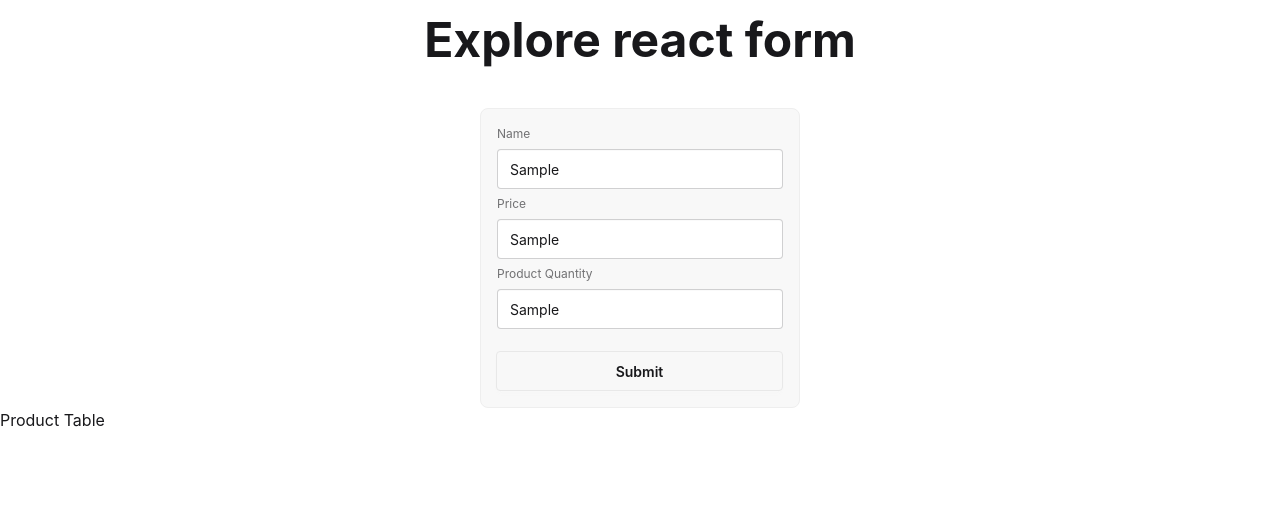
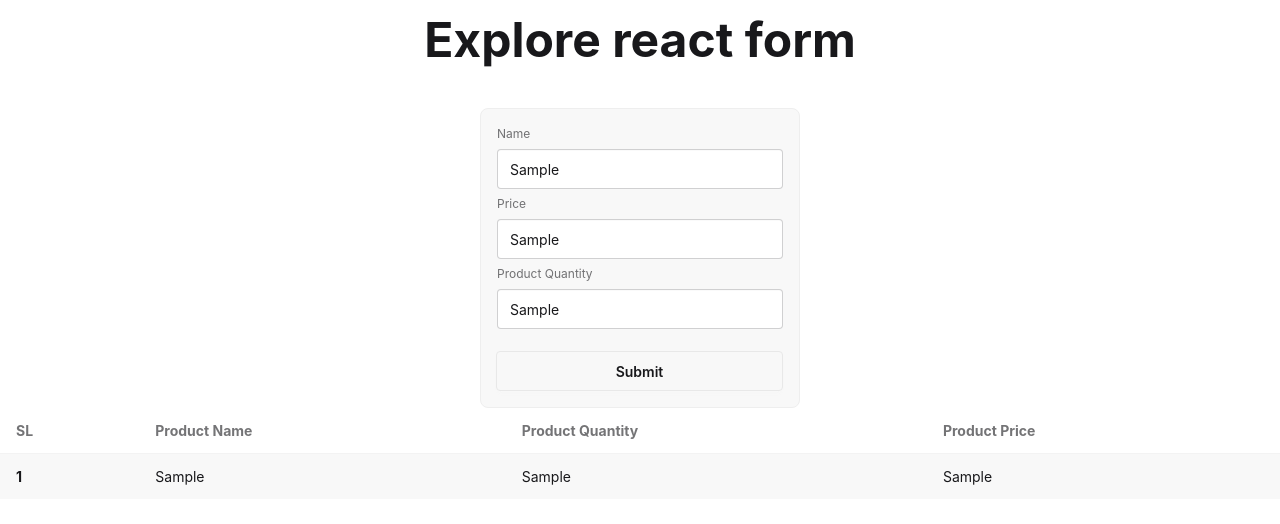
Before and after one commit to antnose/PH-Module-44, a React (Vite) app in the folder React_Form/: page / in a window 1280 px wide. Both pictures are taken after typing "Sample", "Sample", "Sample" into the empty fields and a click on the input "Submit". Shown: the top 524 px of the page. Built offline with nearby package versions, Linux system fonts and the light colour scheme.

Commit message:
Show taken data in ui and also add basic level of validation

```diff
--- a/React_Form/src/components/ProductManagement/ProductForm.jsx
+++ b/React_Form/src/components/ProductManagement/ProductForm.jsx
@@ -1,4 +1,7 @@
-const ProductForm = () => {
+import { useState } from "react";
+
+const ProductForm = ({ handleAddProduct }) => {
+  const [error, setError] = useState("");
   const handleProductSubmit = (e) => {
     e.preventDefault();
     const form = e.target;
@@ -6,13 +9,24 @@ const ProductForm = () => {
     const productPrice = form.price.value;
     const productQuantity = form.quantity.value;
 
-    const newProduct = {
-      productName,
-      productPrice,
-      productQuantity,
-    };
-
-    console.log(newProduct);
+    // Validation
+    if (
+      !productName.length ||
+      !productPrice.length ||
+      !productQuantity.length ||
+      productPrice < 0 ||
+      productQuantity < 0
+    ) {
+      setError("Please enter valid info!");
+      alert(error);
+    } else {
+      const newProduct = {
+        productName,
+        productPrice,
+        productQuantity,
+      };
+      handleAddProduct(newProduct);
+    }
   };
 
   return (
--- a/React_Form/src/components/ProductManagement/ProductManagement.jsx
+++ b/React_Form/src/components/ProductManagement/ProductManagement.jsx
@@ -1,12 +1,17 @@
-import React from "react";
+import { useState } from "react";
 import ProductForm from "./ProductForm";
 import ProductTable from "./ProductTable";
 
 const ProductManagement = () => {
+  const [productData, setProductData] = useState([]);
+  const handleAddProduct = (product) => {
+    setProductData([...productData, product]);
+    console.log(product.length);
+  };
   return (
     <div>
-      <ProductForm />
-      <ProductTable />
+      <ProductForm handleAddProduct={handleAddProduct} />
+      <ProductTable productData={productData} />
     </div>
   );
 };
--- a/React_Form/src/components/ProductManagement/ProductTable.jsx
+++ b/React_Form/src/components/ProductManagement/ProductTable.jsx
@@ -1,9 +1,29 @@
-import React from "react";
-
-const ProductTable = () => {
+const ProductTable = ({ productData }) => {
+  console.log(productData);
   return (
-    <div>
-      <p>Product Table</p>
+    <div className="max-w-7xl px-14 sm:px-0">
+      <div className="overflow-x-auto">
+        <table className="table">
+          <thead>
+            <tr>
+              <th>SL</th>
+              <th>Product Name</th>
+              <th>Product Quantity</th>
+              <th>Product Price</th>
+            </tr>
+          </thead>
+          <tbody>
+            {productData.map((data, idx) => (
+              <tr key={idx} className="bg-base-200">
+                <th> {idx + 1} </th>
+                <td> {data.productName} </td>
+                <td> {data.productQuantity} </td>
+                <td> {data.productPrice} </td>
+              </tr>
+            ))}
+          </tbody>
+        </table>
+      </div>
     </div>
   );
 };
```
